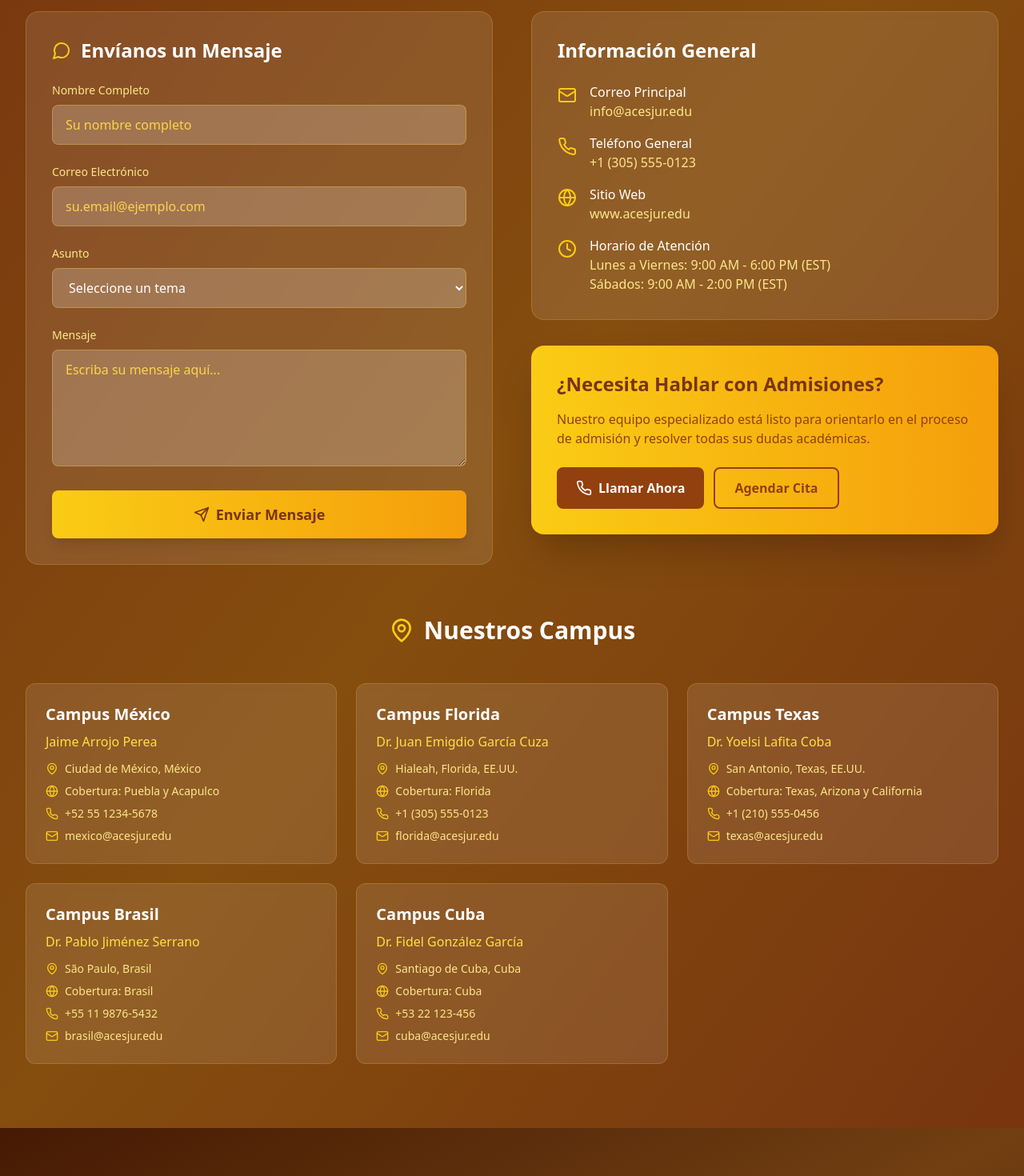
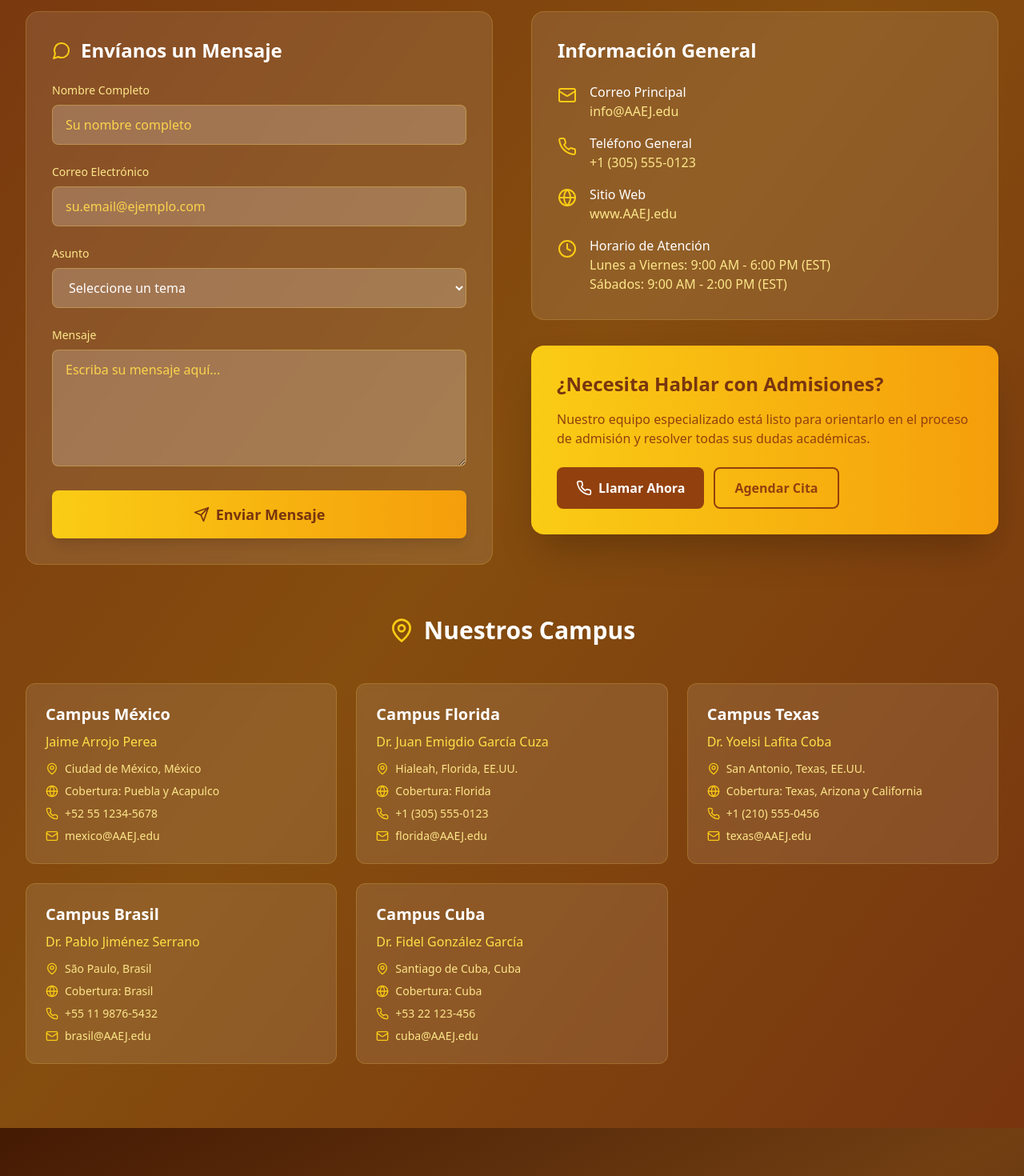
Before and after one commit to pablodevv/ACESJur-Academia-de-Estudos-Juridicos, a React (Vite) app: page / in a window 1280 px wide. Shown: the part 9240-10710 px from the top of the page at 80% size. Built offline with nearby package versions, Linux system fonts and the light colour scheme.

Commit message:
Update Contact.tsx

```diff
--- a/src/components/Contact.tsx
+++ b/src/components/Contact.tsx
@@ -28,7 +28,7 @@ const Contact = () => {
       location: 'Ciudad de México, México',
       coverage: 'Puebla y Acapulco',
       phone: '+52 55 1234-5678',
-      email: 'mexico@acesjur.edu'
+      email: 'mexico@AAEJ.edu'
     },
     {
       name: 'Campus Florida',
@@ -36,7 +36,7 @@ const Contact = () => {
       location: 'Hialeah, Florida, EE.UU.',
       coverage: 'Florida',
       phone: '+1 (305) 555-0123',
-      email: 'florida@acesjur.edu'
+      email: 'florida@AAEJ.edu'
     },
     {
       name: 'Campus Texas',
@@ -44,7 +44,7 @@ const Contact = () => {
       location: 'San Antonio, Texas, EE.UU.',
       coverage: 'Texas, Arizona y California',
       phone: '+1 (210) 555-0456',
-      email: 'texas@acesjur.edu'
+      email: 'texas@AAEJ.edu'
     },
     {
       name: 'Campus Brasil',
@@ -52,7 +52,7 @@ const Contact = () => {
       location: 'São Paulo, Brasil',
       coverage: 'Brasil',
       phone: '+55 11 9876-5432',
-      email: 'brasil@acesjur.edu'
+      email: 'brasil@AAEJ.edu'
     },
     {
       name: 'Campus Cuba',
@@ -60,7 +60,7 @@ const Contact = () => {
       location: 'Santiago de Cuba, Cuba',
       coverage: 'Cuba',
       phone: '+53 22 123-456',
-      email: 'cuba@acesjur.edu'
+      email: 'cuba@AAEJ.edu'
     }
   ];
 
@@ -169,7 +169,7 @@ const Contact = () => {
                   <Mail className="h-6 w-6 text-yellow-400 mt-1" />
                   <div>
                     <p className="text-white font-medium">Correo Principal</p>
-                    <p className="text-amber-200">info@acesjur.edu</p>
+                    <p className="text-amber-200">info@AAEJ.edu</p>
                   </div>
                 </div>
                 <div className="flex items-start space-x-4">
@@ -183,7 +183,7 @@ const Contact = () => {
                   <Globe className="h-6 w-6 text-yellow-400 mt-1" />
                   <div>
                     <p className="text-white font-medium">Sitio Web</p>
-                    <p className="text-amber-200">www.acesjur.edu</p>
+                    <p className="text-amber-200">www.AAEJ.edu</p>
                   </div>
                 </div>
                 <div className="flex items-start space-x-4">
```
